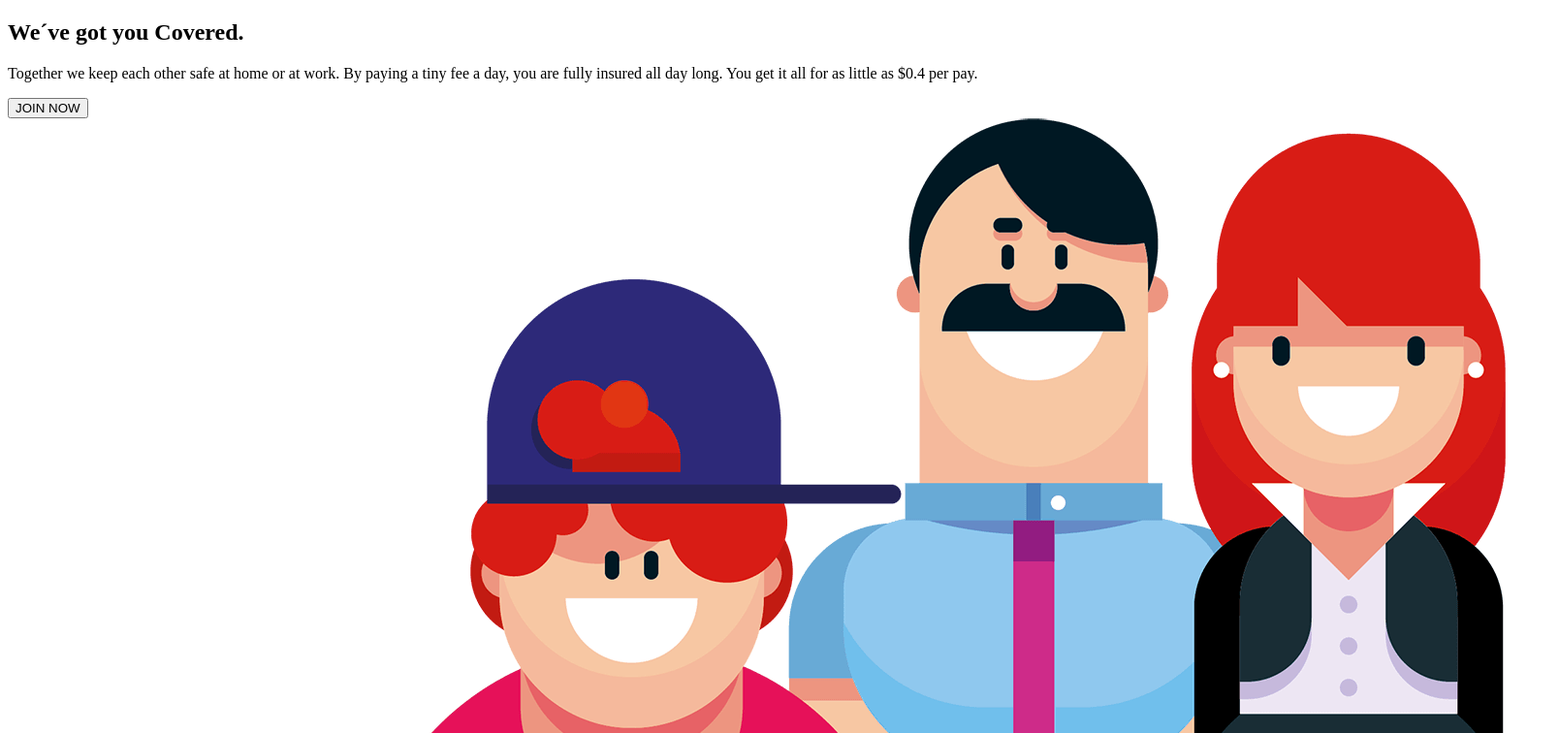
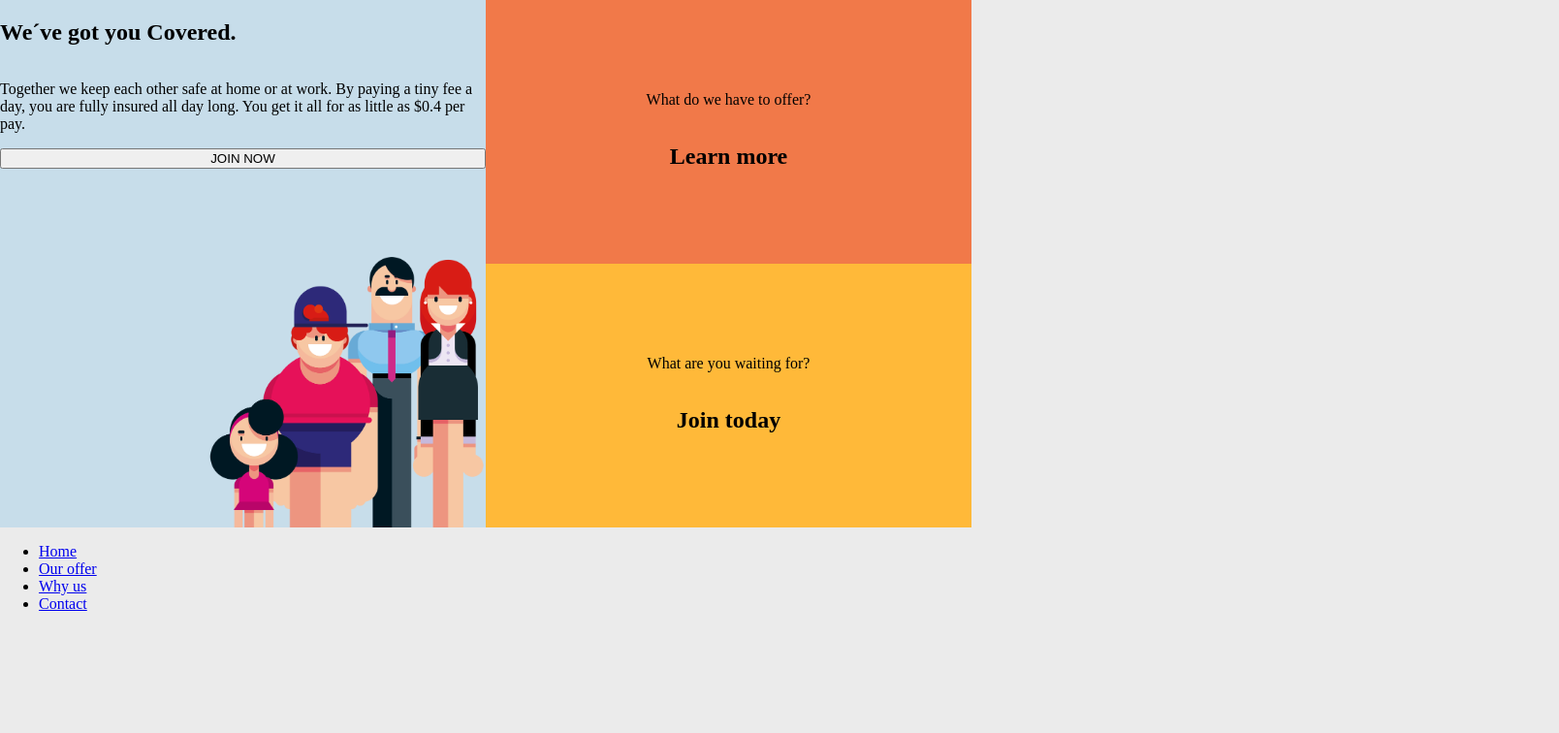
Before and after one commit to Robert-Tyborn/v.38-insurance, a plain HTML site: page index.html in a window 1280 px wide. Shown: the top 756 px of the page at 97% size, 1608 px wide, since content can reach past the window. Drawn offline with Linux system fonts and the light colour scheme.

Commit message:
header img

```diff
--- a/CSS/styles.css
+++ b/CSS/styles.css
@@ -0,0 +1,48 @@
+
+body{
+    width: 100vw;
+    height: 100vh;
+    margin: 0;
+    background-color: #EBEBEB;
+}
+
+.header{
+    max-width: 1002px;
+}
+.header_grid{
+    display: grid;
+    grid-template-columns: repeat(2, 1fr);
+    grid-template-rows: repeat(2, 1fr);
+}
+.header_grid__article_large{
+    grid-column: 1 / span 1;
+    grid-row: 1 / span 2;
+    width: 501px;
+    height: 544px;
+    background-color: #C7DDEA;
+    display: flex;
+    flex-direction: column;
+}
+.header_grid__article_large__img{
+    width: 286px;
+    height: 279px;
+    align-self: self-end;
+    margin-top: auto;
+}
+
+.header_grid__article_small_top{
+    grid-column: 2 / span 1;
+    background-color: #F17949;
+    display: flex;
+    flex-direction: column;
+    justify-content: center;
+    align-items: center;
+}
+.header_grid__article_small_bottom{
+    grid-column: 2 / span 1;
+    background-color: #FFB939;
+    display: flex;
+    flex-direction: column;
+    justify-content: center;
+    align-items: center;
+}
--- a/index.html
+++ b/index.html
@@ -10,20 +10,20 @@
 
     <header class="header">
         <div class="header_grid">
-            <section class="header_grid__article_large">
+            <article class="header_grid__article_large">
                 <h2 class="header_grid__article_large__title">We´ve got you Covered.</h2>
                 <p class="header_grid__article_large__text">Together we keep each other safe at home or at work. By paying a tiny fee a day, you are fully insured  all day long. You get it all for as little as $0.4 per pay.</p>
                 <button class="header_grid__article_large__button">JOIN NOW</button>
                 <img class="header_grid__article_large__img" src="IMG/family.png" alt="">
-            </section>
-            <section class="header_grid__article_small">
-                <h2 class="header_grid__article_small-title"></h2>
-                <p class="header_grid__article_small-text"></p>
-            </section>
-            <section class="header_grid__article_small">
-                <h2 class="header_grid__article_small-title"></h2>
-                <p class="header_grid__article_small-text"></p>
-            </section>
+            </article>
+            <article class="header_grid__article_small_top">
+                <p class="header_grid__article_small-text">What do we have to offer?</p>
+                <h2 class="header_grid__article_small-title">Learn more</h2>
+            </article>
+            <article class="header_grid__article_small_bottom">
+                <p class="header_grid__article_small-text">What are you waiting for?</p>
+                <h2 class="header_grid__article_small-title">Join today</h2>
+            </article>
         </div>
         <nav class="nav">
             <ul class="nav__list">
```
